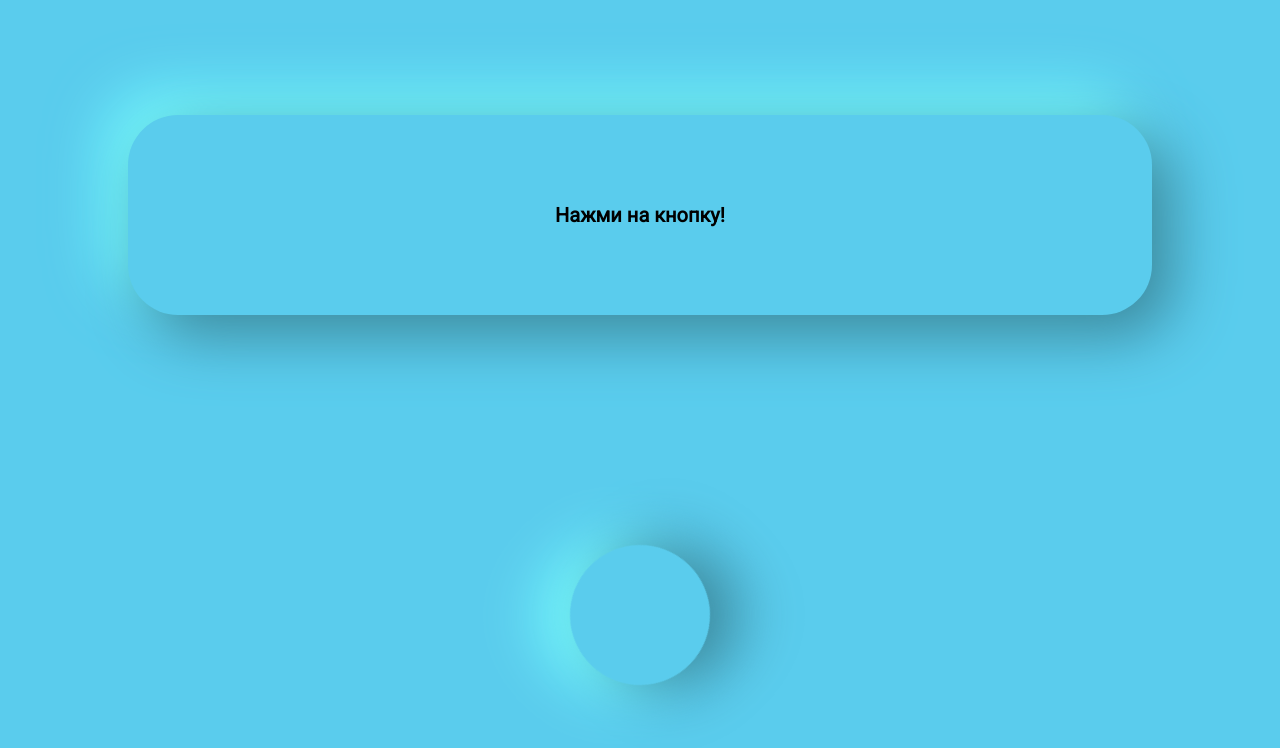
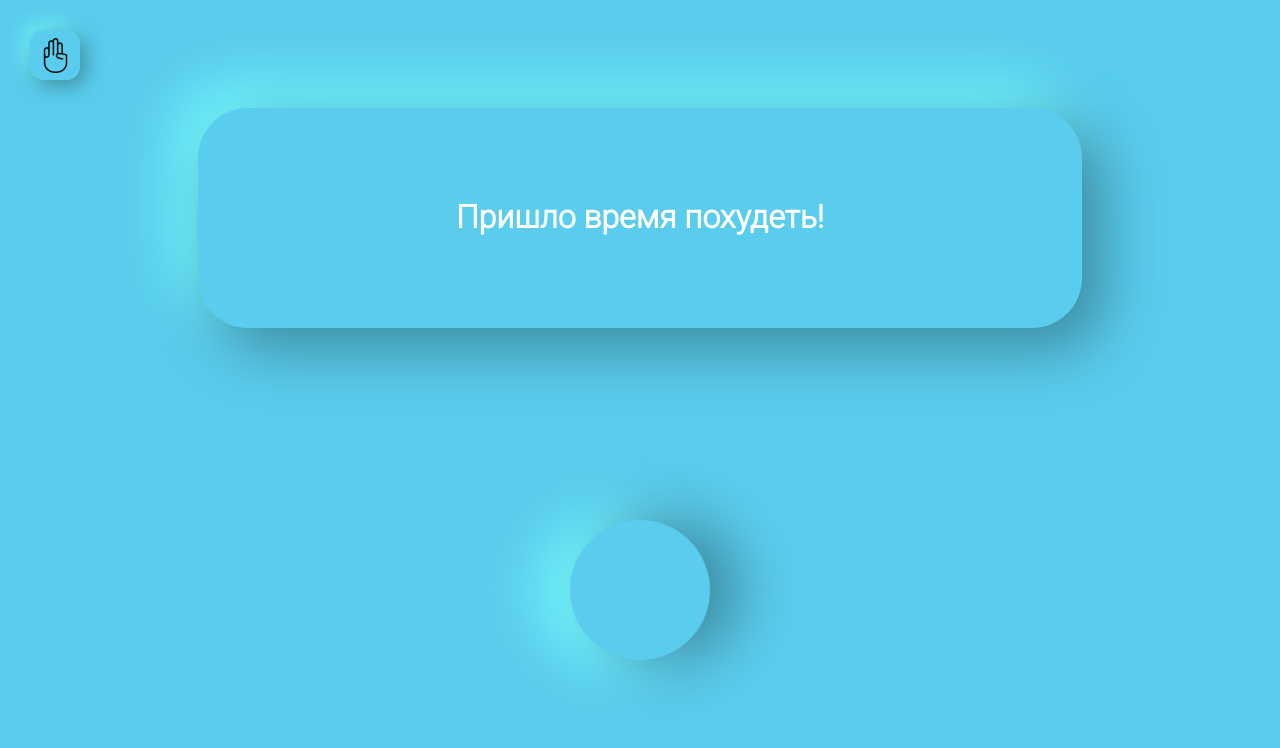
Before and after one commit to alexejdeveloper/hungerkiller, a React (Create React App) app: page / in a window 1280 px wide. Shown: the top 748 px of the page. Built offline with nearby package versions, Linux system fonts and the light colour scheme.

Commit message:
some changes

```diff
--- a/src/App.js
+++ b/src/App.js
@@ -1,14 +1,17 @@
-import React from 'react';
-import Content from './content/Content';
-import Button from './button/Button';
+import React, { useState } from 'react';
+import { Content } from './content/Content';
+import { Button } from './button/Button';
 import styles from './App.module.css';
+import { Menu } from './menu/Menu';
 
 
-function App() {
+const App = () => {
+  const [content, setContent] = useState('Пришло время похудеть!');
   return (
     <div className={styles.main}>
-      <Content></Content>
-      <Button></Button>
+      <Menu />
+      <Content content={content} />
+      <Button buttonClick={setContent} />
     </div>
   );
 }
--- a/src/App.module.css
+++ b/src/App.module.css
@@ -6,10 +6,10 @@
       -ms-flex-align: center;
           align-items: center;
   -ms-flex-pack: distribute;
-      justify-content: space-around;
+      justify-content: space-between;
   -webkit-box-orient: vertical;
   -webkit-box-direction: normal;
       -ms-flex-direction: column;
           flex-direction: column;
-  height: 100vh;
+  height: 94vh;
 }
--- a/src/button/Button.css
+++ b/src/button/Button.css
@@ -8,6 +8,13 @@
             cursor: pointer;
             -webkit-animation: buttonAnimation 4s linear infinite;
             animation: buttonAnimation 4s linear infinite;
+            transition: all .3s;
+            margin-bottom: 10rem;
+        }
+
+.button:active {
+    width: 15rem;
+    height: 15rem;
 }
 
 @keyframes buttonAnimation {
--- a/src/button/Button.js
+++ b/src/button/Button.js
@@ -1,10 +1,31 @@
 import React from 'react';
 import './Button.css'
 
-const Button = props => {
+const text = [
+    'was geht ab1',
+    'was geht mit dir?2',
+    'was geht ab3',
+    'was geht mit dir4',
+    'was geht ab5',
+    'was geht mit dir?6',
+    'was geht ab7',
+    'was geht mit dir8?',
+];
+
+
+let intLast = 0;
+const changeText = (buttonClick) => {
+    let int = Math.floor(Math.random() * text.length);
+    if (intLast !== int) {
+        buttonClick(text[int]);
+        intLast = int;
+    } else {
+        changeText(buttonClick);
+    }
+}
+
+export const Button = props => {
     return (
-        <div className='button'></div>
+        <div className='button' onClick={() => changeText(props.buttonClick)}></div>
     );
 };
-
-export default Button;
--- a/src/content/Content.js
+++ b/src/content/Content.js
@@ -2,12 +2,10 @@ import React from 'react';
 import styles from './Content.module.css';
 
 
-const Content = props => {
+export const Content = props => {
     return (
         <div className={styles.content}>
-            <h1>Нажми на кнопку!</h1>
+            <h1>{props.content}</h1>
         </div>
     );
 };
-
-export default Content;
--- a/src/content/Content.module.css
+++ b/src/content/Content.module.css
@@ -3,9 +3,11 @@
     background: #5acced;
     -webkit-box-shadow: 20px 20px 60px #3b879c, -20px -20px 60px #79ffff;
             box-shadow: 20px 20px 60px #3b879c, -20px -20px 60px #79ffff;
-    width: 80%;
-    height: 20rem;
+    width: 70%;
+    height: 22rem;
     display: flex;
     justify-content: center;
     align-items: center;
+    font-size: 1.6rem;
+    margin-top: 10rem;
   }
--- a/src/index.css
+++ b/src/index.css
@@ -1,5 +1,5 @@
-@import url("https://fonts.googleapis.com/css?family=Roboto&display=swap");
-*,
+@import url('https://fonts.googleapis.com/css?family=Roboto:300&display=swap&subset=cyrillic');
+
 *::before,
 *::after {
   margin: 0;
@@ -20,5 +20,6 @@ body {
   -moz-osx-font-smoothing: grayscale;
   line-height: 1.6;
   background-color: #5acced;
+  color: #fff;
 }
 /*# sourceMappingURL=index.css.map */
--- /dev/null
+++ b/src/menu/Menu.js
@@ -0,0 +1,13 @@
+import React, { useState } from 'react';
+import styles from './Menu.module.css';
+import { Icon } from './icon/Icon';
+
+export const Menu = props => {
+    const [position, setPostition] = useState('-28rem');
+    return (
+        <div className={styles.menuContainer} style={{left: position}}>
+            <div className={styles.icon}><Icon changePosition={setPostition} oldPosition={position}/></div>
+            <div className={styles.navList}></div>
+        </div>
+    );
+};
--- /dev/null
+++ b/src/menu/Menu.module.css
@@ -0,0 +1,20 @@
+.menuContainer {
+    font-size: 2rem;
+    position: absolute;
+    top: 0rem;
+    height: 100vh;
+    width: 28rem;
+    transition: all .3s ease-in;
+}
+
+.icon {
+    position: absolute;
+    right: -8rem;
+    top: 3rem;
+}
+
+.navList{
+    background: rgba(0, 0, 0, 0.24);
+    width: 100%;
+    height: 100%;
+}
--- /dev/null
+++ b/src/menu/icon/Icon.js
@@ -0,0 +1,23 @@
+import React from 'react';
+import styles from './Icon.module.css';
+import menu from './menu.png';
+
+
+let newPosition = "0rem";
+let statePosition = "";
+const changePosition = ( func, oldPosition ) => {
+    if (newPosition !== oldPosition) {
+        statePosition = oldPosition;
+        func(newPosition);
+    } else {
+        func(statePosition);
+    }
+}
+
+export const Icon = props => {
+    return (
+        <div className={styles.iconContainer}>
+            <img src={menu} alt="menu" className={styles.menuIcon} onClick={() => changePosition(props.changePosition, props.oldPosition)}/>
+        </div>
+    );
+};
--- /dev/null
+++ b/src/menu/icon/Icon.module.css
@@ -0,0 +1,24 @@
+.iconContainer {
+    width: 5rem;
+    height: 5rem;
+    border-radius: 14px;
+    background: linear-gradient(145deg, #5acced, #5acced);
+    box-shadow:  5px 5px 20px #3b879c,
+    -5px -5px 20px #79ffff;
+    display: flex;
+    justify-content: center;
+    align-items: center;
+    transition: all 10s ease-in;
+}
+
+.iconContainer:hover {
+    background: linear-gradient(145deg, #ffffff, #ffffff);
+}
+
+
+.menuIcon {
+    width: 70%;
+    height: 70%;
+    cursor: pointer;
+
+}
```
Also changed, not shown: src/menu/icon/menu.png (added). Lines whose indentation alone changed are shown as unchanged.
